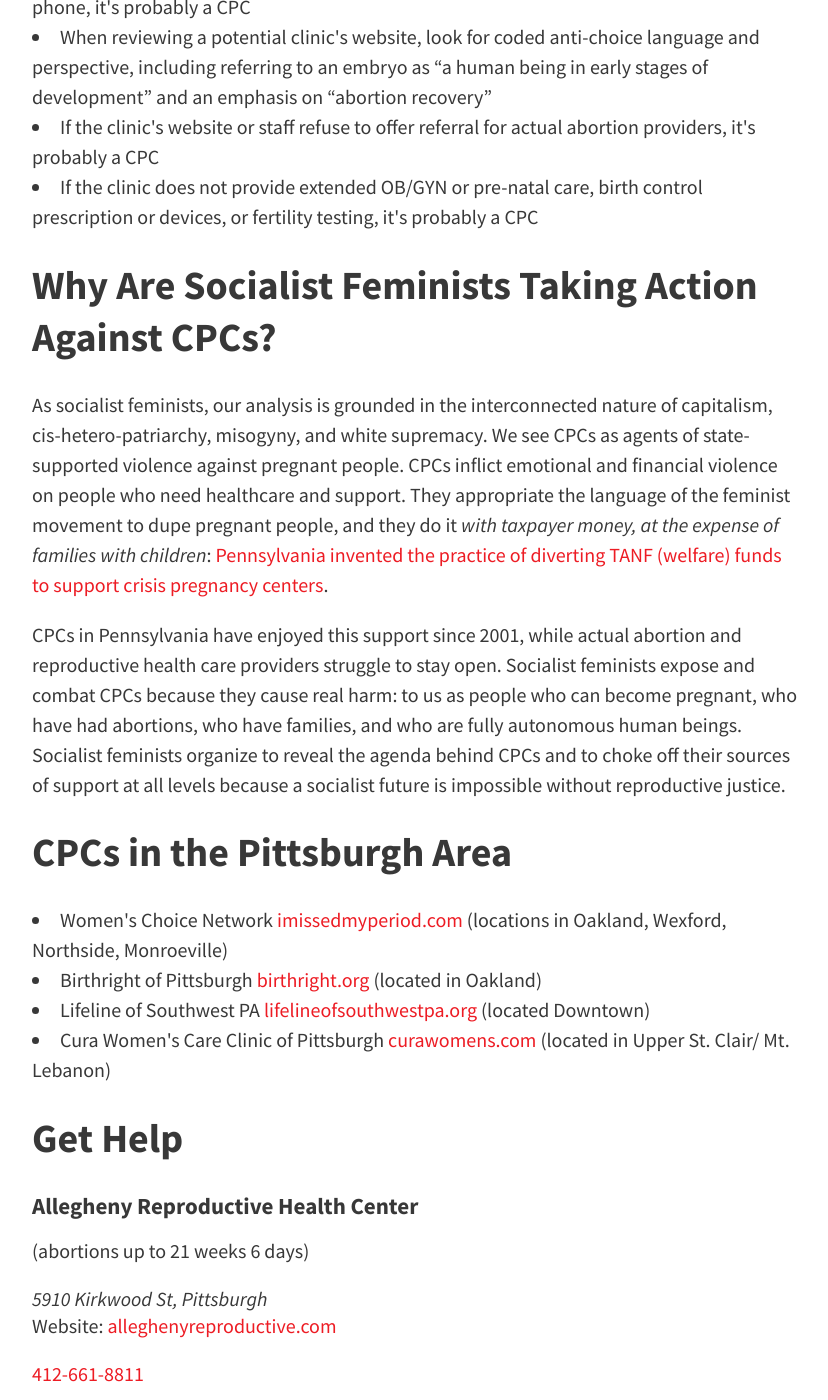
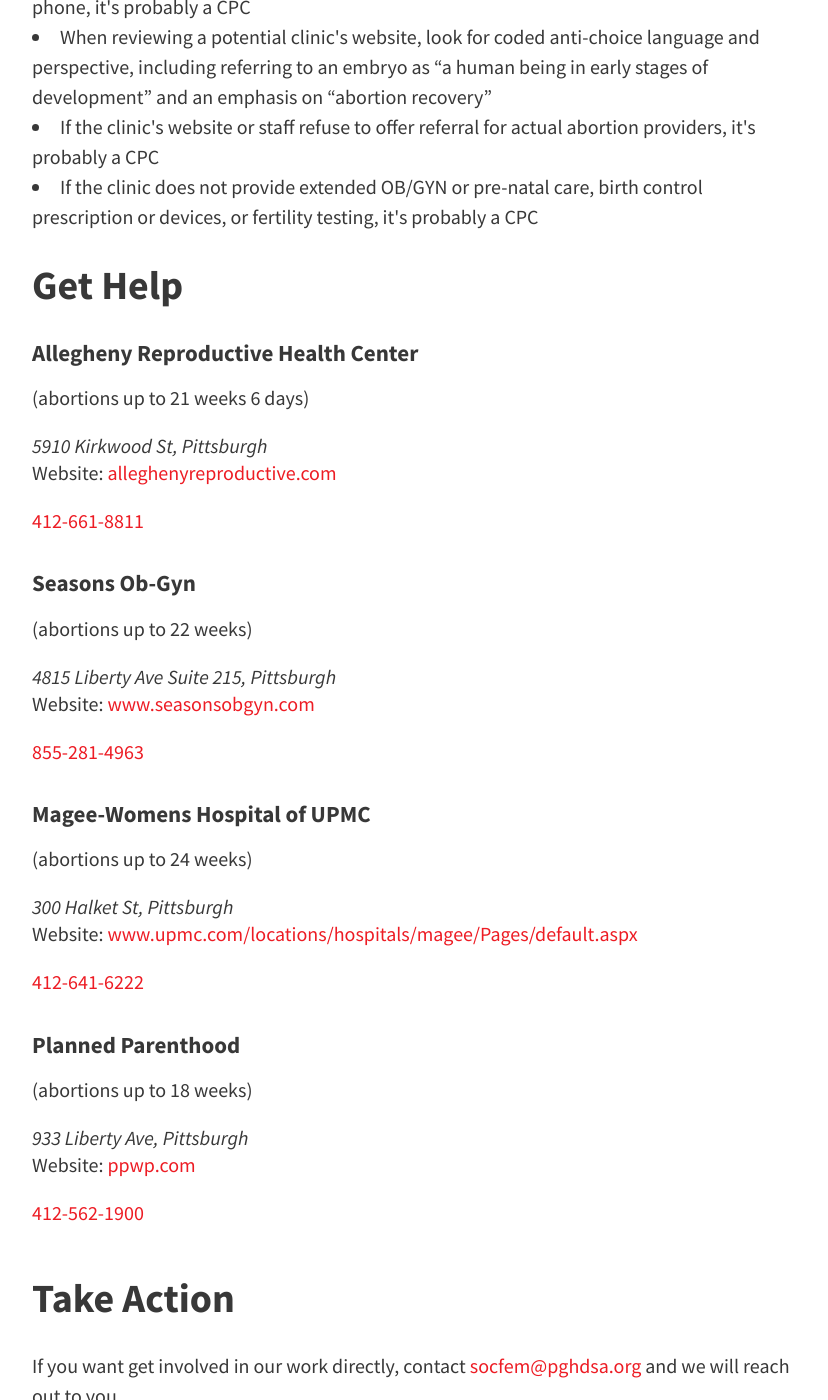
Before and after one commit to pghdsa-socfem/exposefakeclinicspgh.com, a Jekyll site: the page built from index.html, in a window 1280 px wide and 1400 px high, scrolled down 2052 px. Shown: the whole window, without its empty margins (224-1052 px from the left). Built offline with Jekyll 4.4.1, drawn with Linux system fonts in a browser that asks for light colours; the list of posts is cut into pages by our own code; some of the changed text lies outside the part shown.

Commit message:
Reordering content and removing CPC links
per latest changes to google doc

```diff
--- a/_includes/pghcpcs.html
+++ b/_includes/pghcpcs.html
@@ -4,25 +4,21 @@
           <ul class="cpcs">
             <li>
               Women's Choice Network
-              <a href="http://imissedmyperiod.com">imissedmyperiod.com</a>
               (locations in Oakland, Wexford, Northside, Monroeville)
             </li>
 
             <li>
               Birthright of Pittsburgh
-              <a href="http://birthright.org/en/landingpage/lp-pittsburgh">birthright.org</a>
               (located in Oakland)
             </li>
 
             <li>
               Lifeline of Southwest PA
-              <a href="http://www.lifelineofsouthwestpa.org/">lifelineofsouthwestpa.org</a>
               (located Downtown)
             </li>
 
             <li>
-              Cura Women's Care Clinic of Pittsburgh
-              <a href="http://curawomens.clinic/pittsburgh/">curawomens.com</a>
+              Cura Women's Care Clinic
               (located in Upper St. Clair/ Mt. Lebanon)
             </li>
           </ul>
--- a/index.html
+++ b/index.html
@@ -28,13 +28,13 @@
 
             {% include identification.html %}
 
+            {% include gethelp.html %}
+
+            {% include action.html %}
+
             {% include whysocfem.html %}
 
             {% include pghcpcs.html %}
-
-            {% include gethelp.html %}
-
-            {% include action.html %}
 
             {% include resources.html %}
 
```
